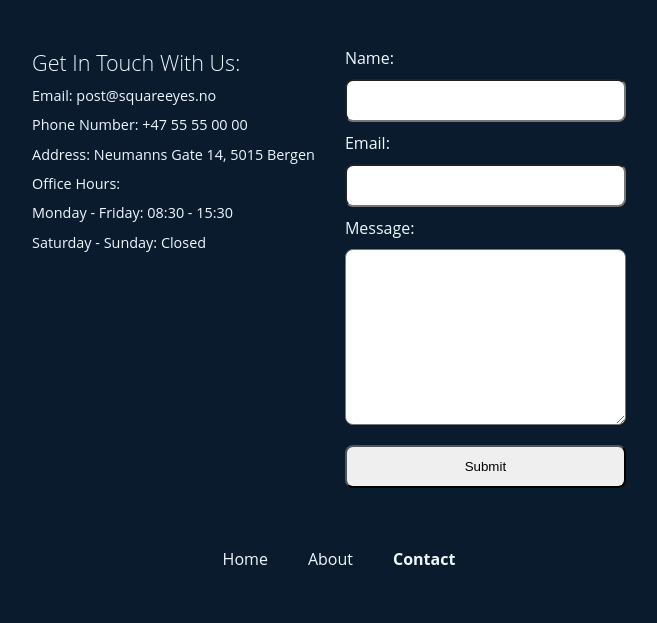
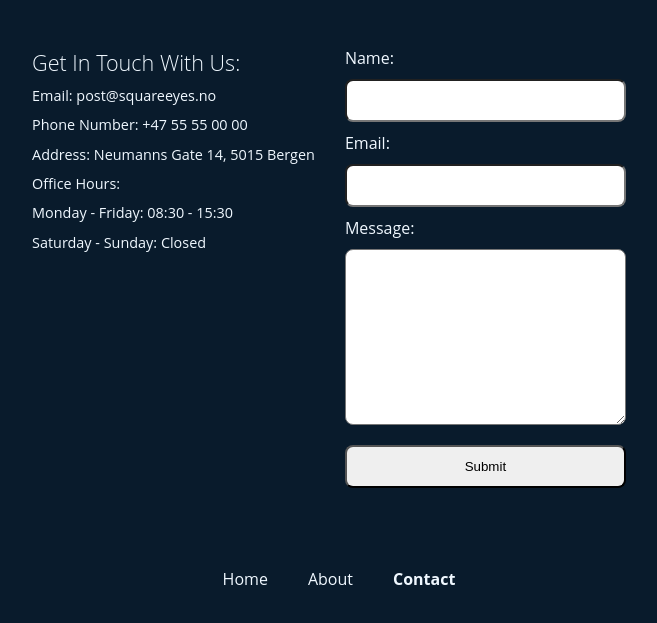
Before and after one commit to ellie489/SquareEyes-CA, a plain HTML site: page contact.html in a window 1280 px wide. Shown: the part 363-986 px from the top of the page, without its empty margins (301-958 px from the left). Drawn offline with Linux system fonts and the light colour scheme.

Commit message:
footer changes
no link on active site

```diff
--- a/CSS/styles.css
+++ b/CSS/styles.css
@@ -15,18 +15,20 @@ header {
 }
 
 footer {
-    text-align: center;
+    display: flex;
+    justify-content: center;
     padding: 30px;
   }
-footer a {
+footer > * {
     padding: 20px;
   }
+
 a {
     text-decoration: none;
     color: aliceblue;
   }
 
-a:hover, .cta-button:hover {
+a:hover {
   box-shadow: 10px 10px 15px  #000;
   }
 
--- a/contact.html
+++ b/contact.html
@@ -45,6 +45,6 @@
             <input type="submit" />
           </form>
     </main>
-    <footer><a href="index.html">Home</a><a href="about.html">About</a><a href="contact.html" class="active">Contact</a></footer>
+    <footer><a href="index.html">Home</a><a href="about.html">About</a><div class="active">Contact</div></footer>
 </body>
 </html>
```
Also changed, not shown: about.html (+1 -1 lines), index.html (+1 -1 lines).
